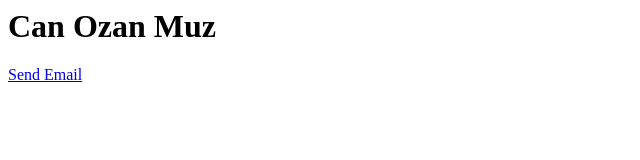
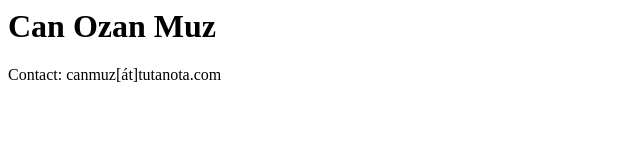
Before and after one commit to c-m0/c-m0.github.io, a plain HTML site: page index.html in a window 1280 px wide. Shown: the whole page, without its empty margins (0-640 px from the left). Drawn offline with Linux system fonts and the light colour scheme.

Commit message:
Update index.html

```diff
--- a/index.html
+++ b/index.html
@@ -1,2 +1,2 @@
 <h1> Can Ozan Muz </h1>
-<a href="mailto:canmuz@tutanota.com">Send Email</a>
+<p> Contact: canmuz[át]tutanota.com </p>
```
